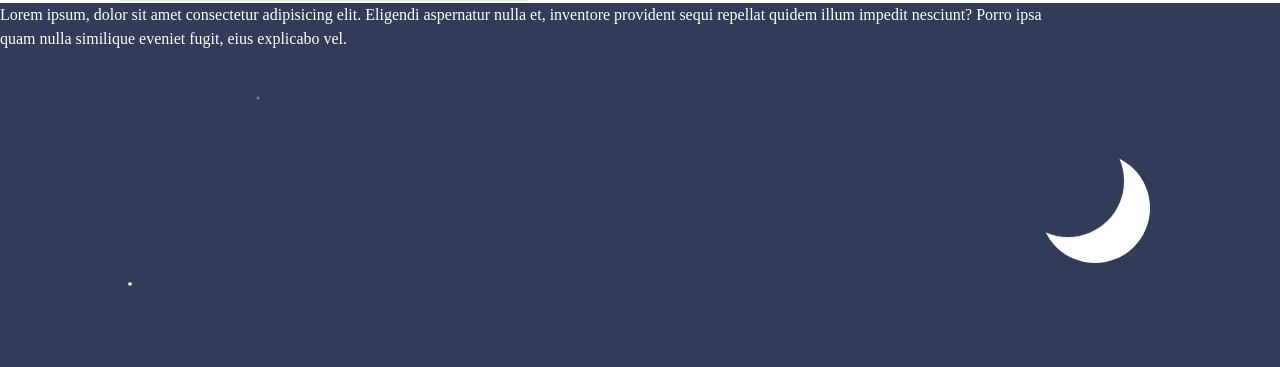
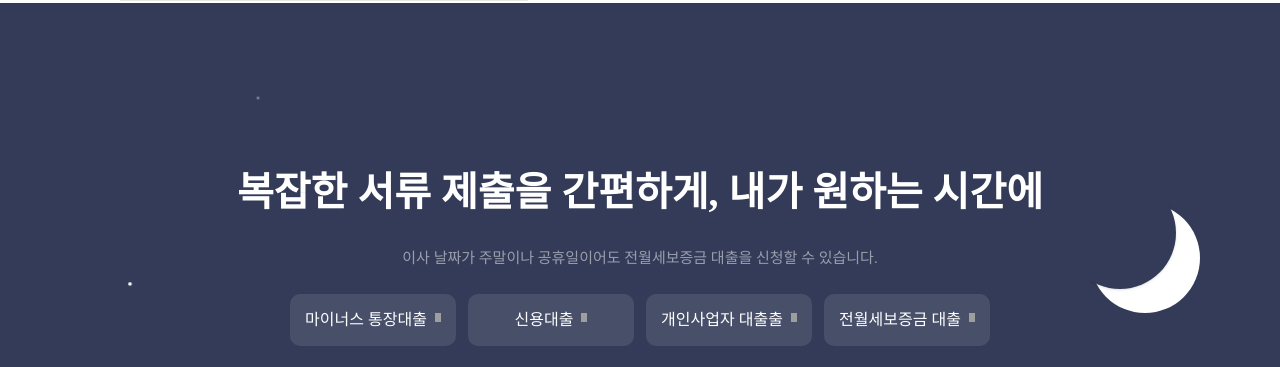
Before and after one commit to eun-su-jeong/kakaoclone, a website: page index.html in a window 1280 px wide. Shown: the part 4689-5056 px from the top of the page. Drawn offline with nearby package versions, Linux system fonts and the light colour scheme; grey boxes are pictures that could not be loaded; a web font is replaced by a local one.

Commit message:
feat: loan-box

```diff
--- a/index.html
+++ b/index.html
@@ -545,9 +545,47 @@
           <span class="ico-star ico-star-7"></span>
         </div>
       </div>
-      <div class="con">Lorem ipsum, dolor sit amet consectetur adipisicing elit. Eligendi aspernatur nulla et, inventore
-        provident sequi repellat quidem illum impedit nesciunt? Porro ipsa quam nulla similique eveniet fugit, eius
-        explicabo vel.</div>
+      <div class="con mx-auto h-full">
+        <h3 class="loan-box__title text-[40px] font-bold text-center ">복잡한 서류 제출을 간편하게, 내가 원하는 시간에</h3>
+        <p class="des text-[15px] text-center">이사 날짜가 주말이나 공휴일이어도 전월세보증금 대출을 신청할 수 있습니다.</p>
+        <div class="loan-cont-btns flex gap-x-3">
+          <a href="#">
+            <span class="cont-btn-text">
+              마이너스 통장대출
+            </span>
+            <span class="cont-btn-img">
+              <img src="https://www.kakaobank.com/static/images/web/home_arr2.png" alt="열기">
+            </span>
+          </a>
+          <a href="#">
+            <span class="cont-btn-text">
+              신용대출
+            </span>
+            <span class="cont-btn-img">
+              <img src="https://www.kakaobank.com/static/images/web/home_arr2.png" alt="열기">
+            </span>
+          </a>
+          <a href="#">
+            <span class="cont-btn-text">
+              개인사업자 대출출
+            </span>
+            <span class="cont-btn-img">
+              <img src="https://www.kakaobank.com/static/images/web/home_arr2.png" alt="열기">
+            </span>
+          </a>
+          <a href="#">
+            <span class="cont-btn-text">
+              전월세보증금 대출
+            </span>
+            <span class="cont-btn-img">
+              <img src="https://www.kakaobank.com/static/images/web/home_arr2.png" alt="열기">
+            </span>
+          </a>
+        </div>
+        <div class="loan-box-img">
+          <img src="https://www.kakaobank.com/static/images/web/renewal/main-loan.png" alt="전월세보증금 대출 이용화면">
+        </div>
+      </div>
     </section>
   </main>
 </body>
--- a/style.scss
+++ b/style.scss
@@ -565,6 +565,36 @@ $site-width: 1080px;
 	.con {
 		position: relative;
 		z-index: 1;
+
+		h3 {
+			padding-top: 160px;
+		}
+
+		.des {
+			margin-top: 24px;
+			color: rgba(255, 255, 255, 0.5);
+		}
+
+		.loan-cont-btns {
+			margin-top: 24px;
+			justify-content: center;
+			> a {
+				@include banner-btn($width: 166px, $height: 52px);
+				background-color: rgba(255, 255, 255, 0.1);
+				color: #fff;
+			}
+		}
+
+		.loan-box-img {
+			position: absolute;
+			bottom: 0;
+			left: 50%;
+			transform: translateX(-50%);
+			img {
+				width: 429px;
+				height: 563px;
+			}
+		}
 	}
 
 	&.active {
@@ -594,16 +624,16 @@ $site-width: 1080px;
 
 		.moon {
 			position: absolute;
-			top: 150px;
-			left: calc(50% + 400px);
+			top: 200px;
+			left: calc(50% + 450px);
 			width: 112px;
 			height: 112px;
 			overflow: hidden;
 
 			&.active {
 				.shadow {
-					top: -25%;
-					left: -25%;
+					top: -23%;
+					left: -23%;
 					background-color: #333b58;
 				}
 
```
Also changed, not shown: style.css.
